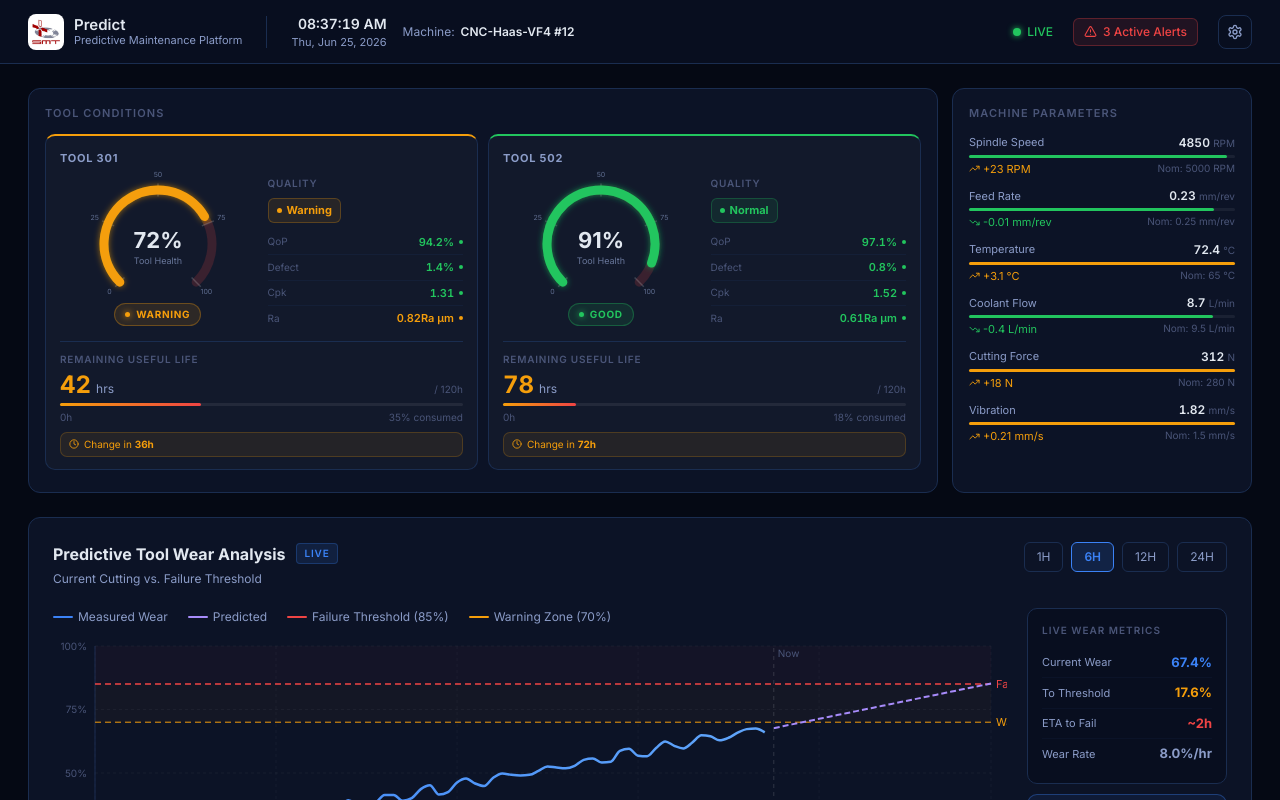
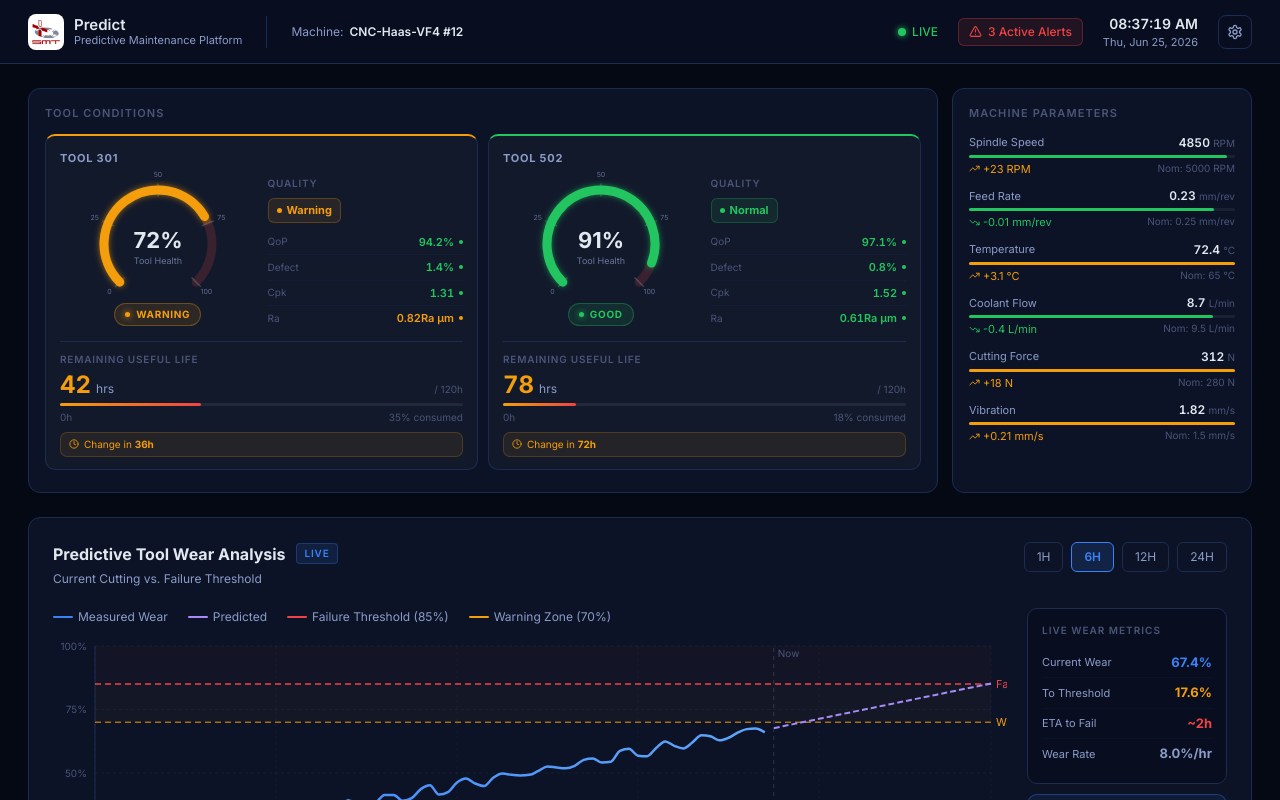
Before and after one commit to Rainyishx/pdm_dashboard, a React (Vite) app: page / in a window 1280 px wide. Shown: the top 800 px of the page. Built offline with nearby package versions, Linux system fonts and the light colour scheme.

Commit message:
fix image & shift time to left

```diff
--- a/src/app/components/Header.tsx
+++ b/src/app/components/Header.tsx
@@ -1,5 +1,6 @@
-import { Activity, Bell, Settings, Wifi, AlertTriangle } from 'lucide-react';
+import { Settings, AlertTriangle } from 'lucide-react';
 import { useState, useEffect } from 'react';
+import customLogo from '../../Images/images.png';
 
 const C = {
   bg: '#080e1f',
@@ -29,7 +30,7 @@ export function Header() {
         <div style={{ display: 'flex', alignItems: 'center', gap: 10 }}>
           <div style={{ width: 36, height: 36, borderRadius: 8, display: 'flex', alignItems: 'center', justifyContent: 'center', overflow: 'hidden' }}>
             <img
-              src="src\Images\images.png"
+              src={customLogo}
               alt="Custom Logo"
               style={{
                 width: '100%',
@@ -44,11 +45,6 @@ export function Header() {
           </div>
         </div>
         <div style={{ width: 1, height: 32, background: C.border, margin: '0 8px' }} />
-
-        <div style={{ textAlign: 'right' }}>
-          <div style={{ fontSize: 14, color: C.text, fontWeight: 600, fontVariantNumeric: 'tabular-nums' }}>{timeStr}</div>
-          <div style={{ fontSize: 11, color: C.textSec }}>{dateStr}</div>
-        </div>
 
         <div style={{ display: 'flex', alignItems: 'center', gap: 6 }}>
           <span style={{ fontSize: 12, color: C.textSec }}>Machine:</span>
@@ -67,6 +63,11 @@ export function Header() {
           <span style={{ fontSize: 12, color: C.red, fontWeight: 500 }}>3 Active Alerts</span>
         </div>
 
+        <div style={{ textAlign: 'right' }}>
+          <div style={{ fontSize: 14, color: C.text, fontWeight: 600, fontVariantNumeric: 'tabular-nums' }}>{timeStr}</div>
+          <div style={{ fontSize: 11, color: C.textSec }}>{dateStr}</div>
+        </div>
+
 
 
         <div style={{ display: 'flex', gap: 4 }}>
--- /dev/null
+++ b/src/images.d.ts
@@ -0,0 +1 @@
+declare module '*.png';
```
